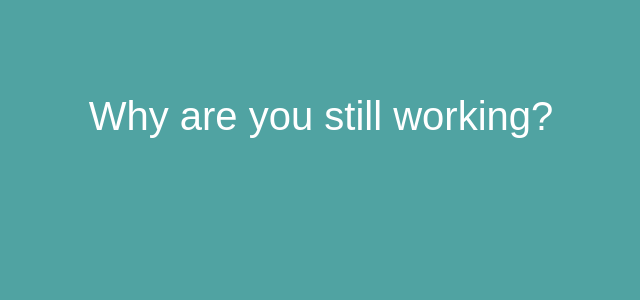
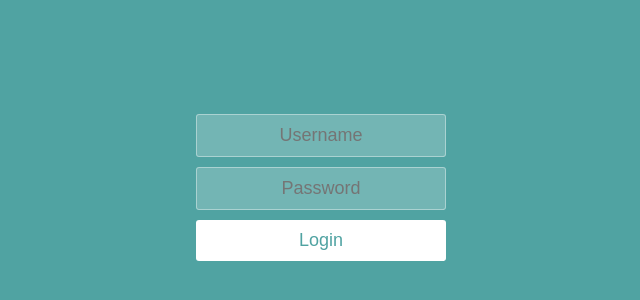
Before and after one commit to johncanero/login-flow, a React (Create React App) app: page / in a window 1280 px wide. Shown: the part 114-414 px from the top of the page, without its empty margins (319-959 px from the left). Built offline with nearby package versions, Linux system fonts and the light colour scheme.

Commit message:
Update Interface

```diff
--- a/src/App.jsx
+++ b/src/App.jsx
@@ -7,17 +7,17 @@ const App = () => {
 
   var isLoggedIn = false;
 
-  const currentTime = new Date(2022, 8, 6, 13).getHours();
-  console.log(currentTime)
+  // const currentTime = new Date(2022, 8, 6, 13).getHours();
+  // console.log(currentTime)
 
 
   return (
     <div className='container'>{
-      /* isLoggedIn === true ? <h1>Hello</h1> : <Login />   */
+       isLoggedIn === true ? <h1>Hello</h1> : <Login />
 
       /* currentTime > 12 ? <h1>Why are you still working?</h1> : null */
 
-      currentTime > 12 && <h1>Why are you still working?</h1>
+      /* currentTime > 12 && <h1>Why are you still working?</h1> */
 
     }</div>
   )
```
